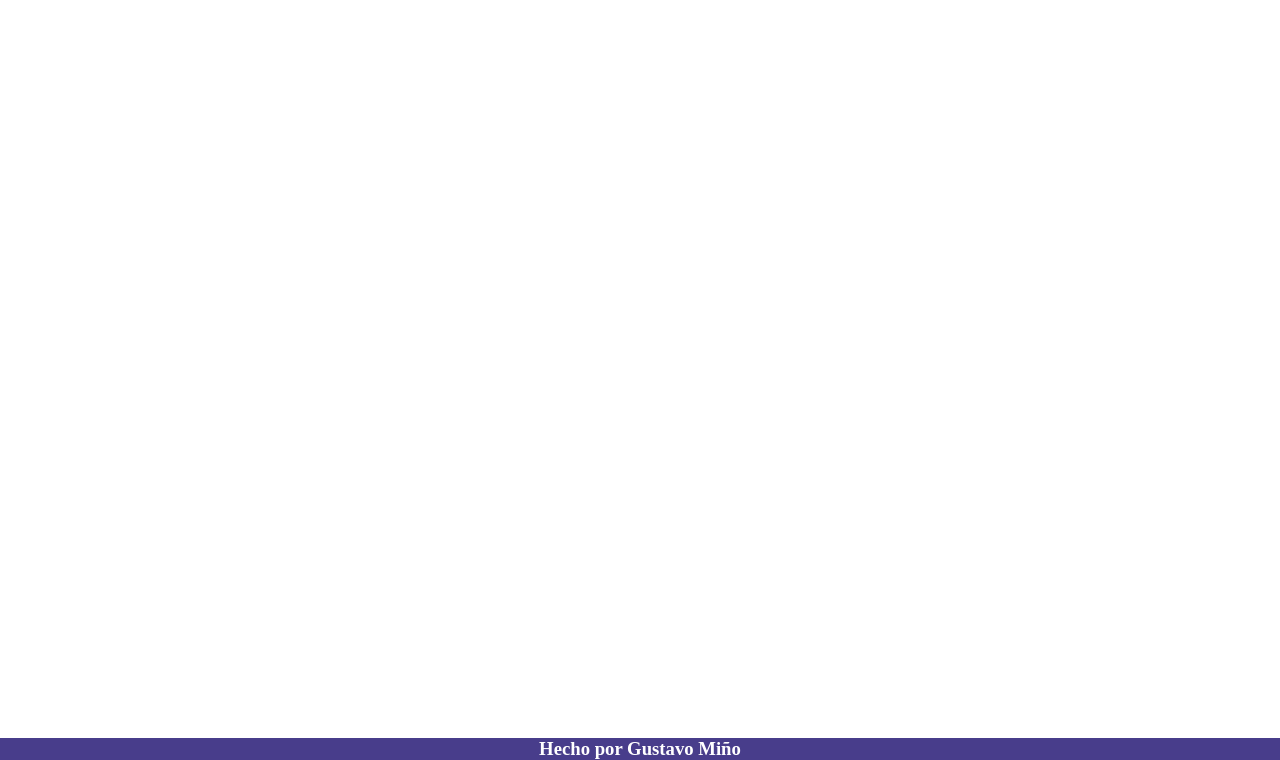
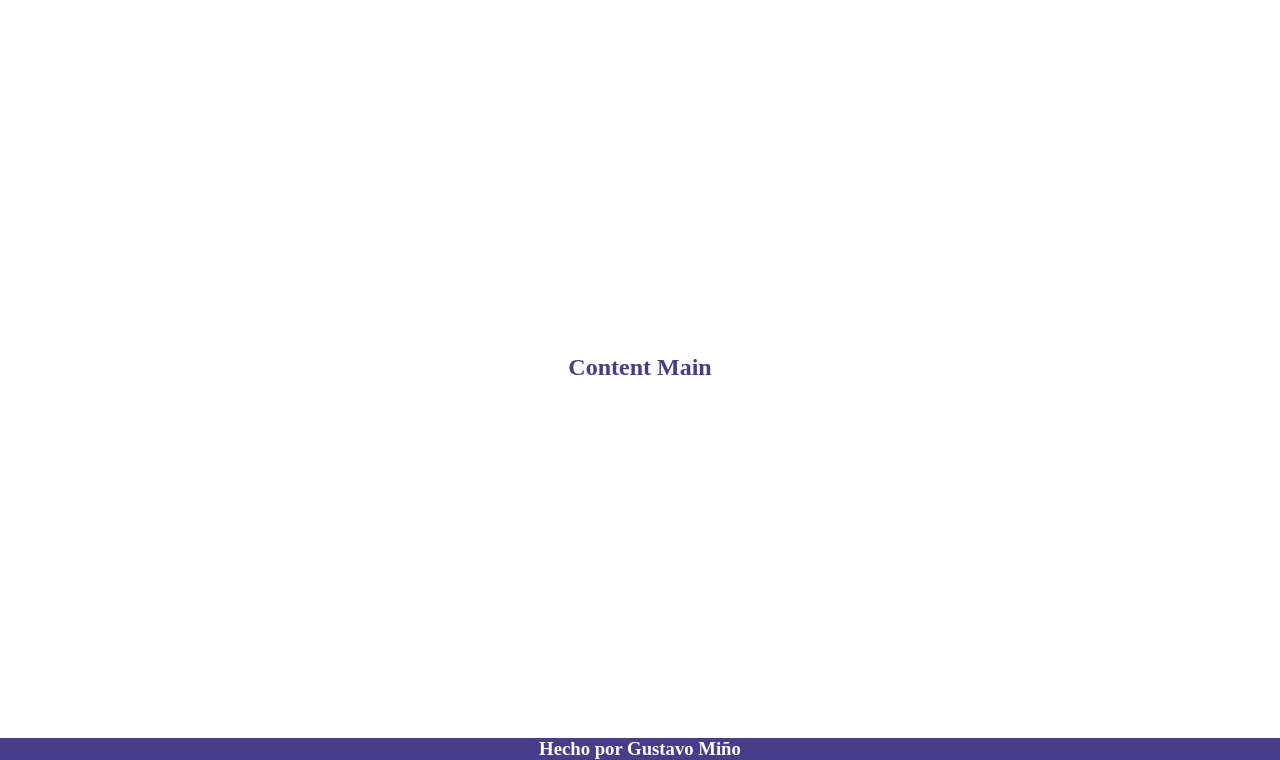
Before and after one commit to guswebdev/odin-weather-app, a website built with webpack: page src/template.html in a window 1280 px wide. Shown: the part 40-800 px from the top of the page. Built offline with nearby package versions, Linux system fonts and the light colour scheme.

Commit message:
Creacion del proyecto

```diff
--- a/src/css/basicos.css
+++ b/src/css/basicos.css
@@ -12,6 +12,7 @@
   display: flex;
   justify-content: center;
   align-items: center;
+  color: darkslateblue;
   /*background-color: darkgoldenrod;*/
 }
 
```
Also changed, not shown: package.json (+4 -4 lines), 1 other file.
